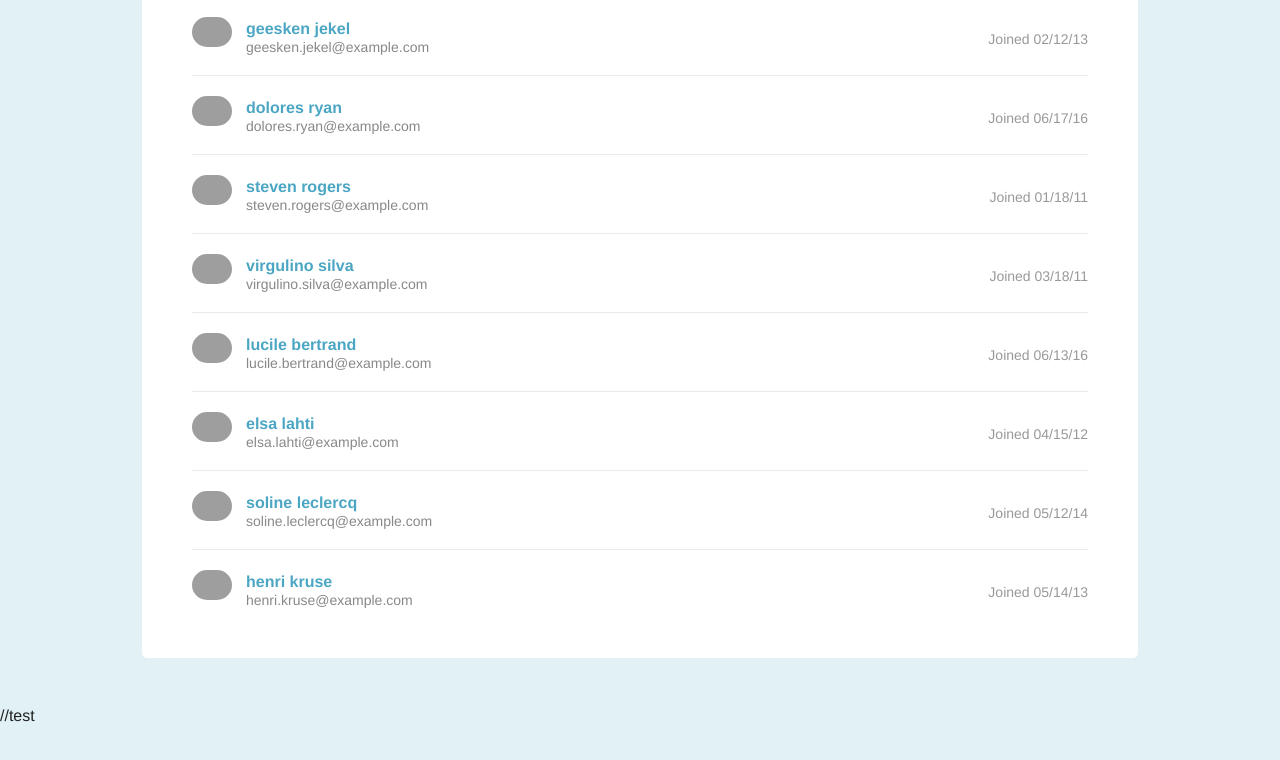
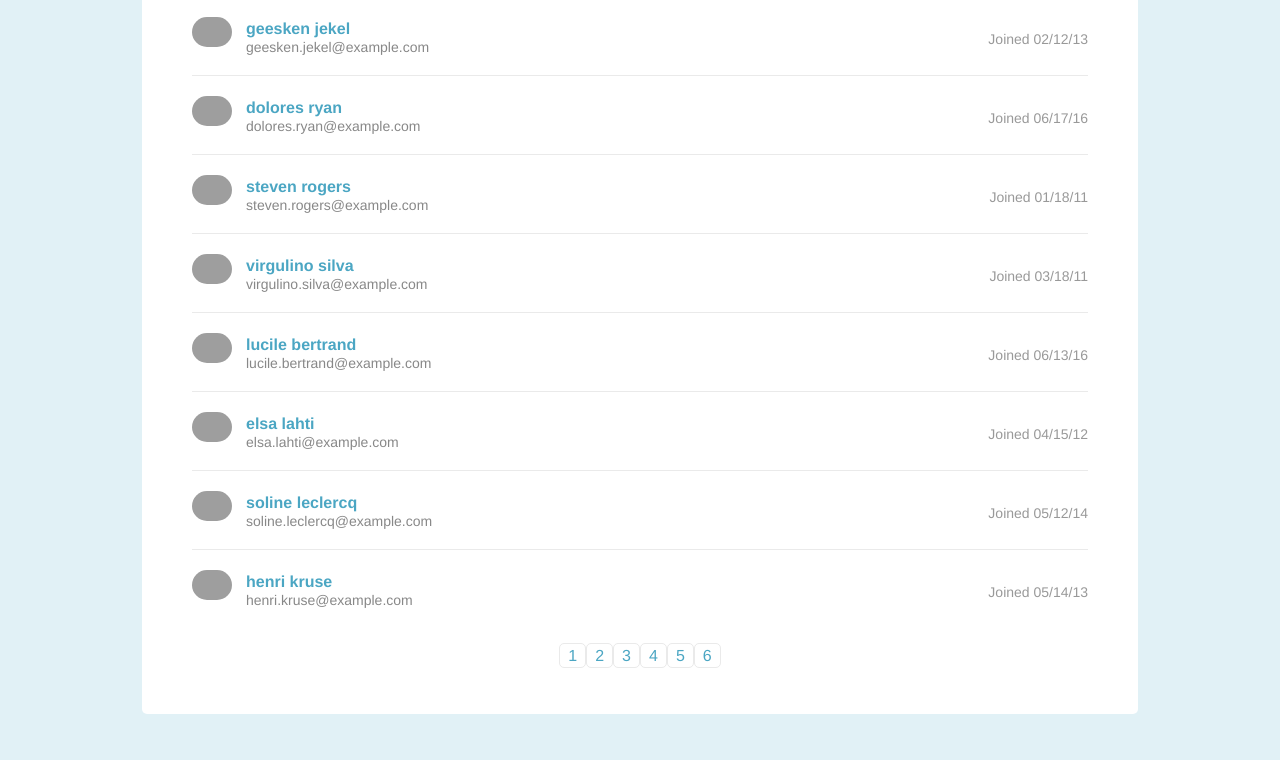
Before and after one commit to schupp13/pagination, a plain HTML site: page Project 2 - pagination/index.html in a window 1280 px wide. Shown: the part 3759-4519 px from the top of the page. Before the commit the page ends 4483 px from the top, so only its background shows below. Drawn offline with Linux system fonts and the light colour scheme; grey boxes are pictures that could not be loaded.

Commit message:
got the append Page Links function working

```diff
--- a/Project 2 - pagination/js/script.js
+++ b/Project 2 - pagination/js/script.js
@@ -22,8 +22,6 @@ const list_of_students = document.getElementsByClassName('student-item');
 const number_of_pages = Math.ceil(list_of_students.length/10);
 const number_for_last_page = list_of_students.length % 10;
 
-console.log(number_for_last_page);
-
 /***
    Create the `showPage` function to hide all of the items in the
    list except for the ten you want to show.
@@ -40,7 +38,7 @@ console.log(number_for_last_page);
        "invoke" the function
 ***/
 
-function showPage(page, list){
+ const showPage = (page, list) => {
   const max_index = (page * 10) - 1;
   const lowest_index = (max_index - 9);
   for(let i = 0; i < list.length; i++){
@@ -52,31 +50,35 @@ function showPage(page, list){
   }
 }
 
-showPage(1, list_of_students);
-
 /***
    Create the `appendPageLinks function` to generate, append, and add
    functionality to the pagination buttons.
 ***/
 
-function appendPageLinks(list){
+const appendPageLinks = (list) => {
   const pages = Math.ceil(list.length/10);
   const newDiv = document.createElement('div');
-  const div = document.getElementsByClassName('page');
+  const div = document.querySelector('.page');
   newDiv.className = 'pagination';
   div.appendChild(newDiv);
   const ul = document.createElement('ul');
   newDiv.appendChild(ul);
-  for(let i = 0; i <= page; i++){
+  for(let i = 0; i < pages; i++){
     const li = document.createElement('li');
     const a = document.createElement('a');
-    const li.textContent = i+1;
-  }
-  a.addEventListener(){
-
+    const page = i + 1;
+    a.textContent = page;
+    a.href = '#';
+    li.appendChild(a);
+    ul.appendChild(li);
+    a.addEventListener('click', (e) => {
+      showPage(e.target.textContent, list);
+    });
   }
 
 }
+appendPageLinks(list_of_students);
+
 
 
 
```
Also changed, not shown: Project 2 - pagination/index.html (+0 -2 lines).
